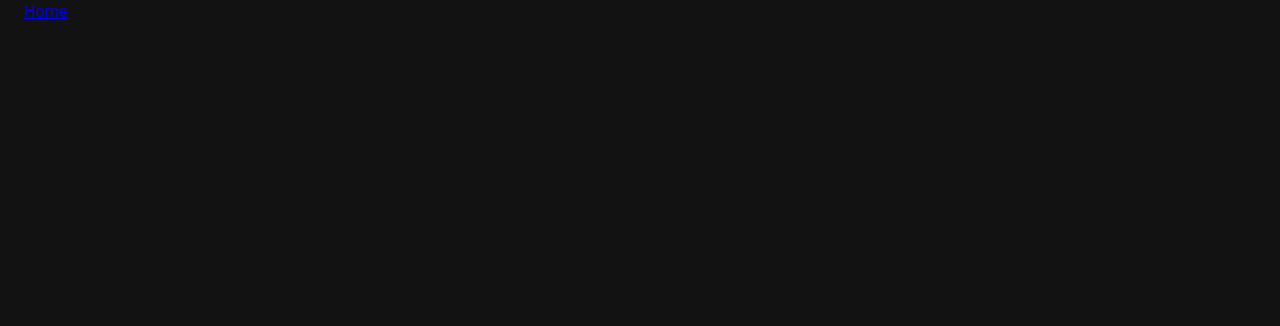
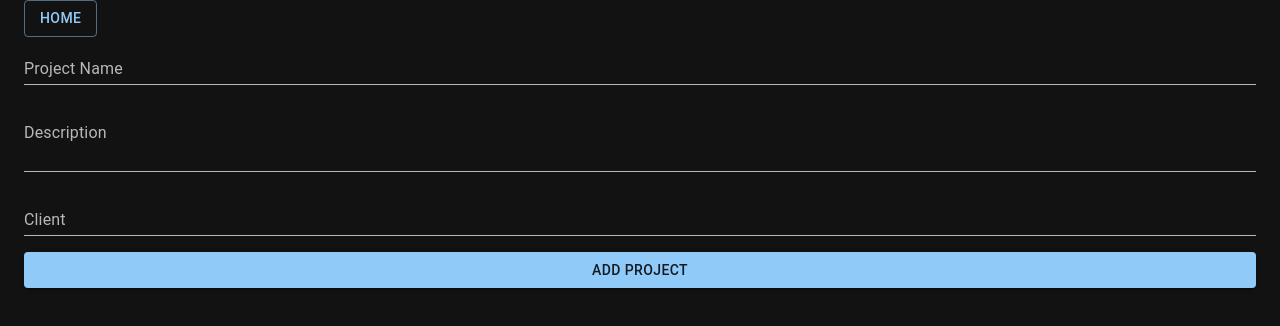
Before and after one commit to infantGrandpa/taskboard-timer, a React (Vite) app in the folder taskboard-timer/: page /new-project in a window 1280 px wide. Shown: the top 326 px of the page. Built offline with nearby package versions, Linux system fonts and the light colour scheme.

Commit message:
Add basic fields to New Project Form

```diff
--- a/taskboard-timer/src/components/NewProjectForm.tsx
+++ b/taskboard-timer/src/components/NewProjectForm.tsx
@@ -1,7 +1,73 @@
+import { Button, Stack, TextField } from "@mui/material";
 import { Link } from "react-router-dom";
+import { ProjectCreationData, addProject } from "../services/projectService";
+import { useState } from "react";
 
 const NewProjectForm = () => {
-    return <Link to="/">Home</Link>;
+    const [projectName, setProjectName] = useState("");
+    const [description, setDescription] = useState("");
+    const [client, setClient] = useState("");
+
+    const handleAddProject = async () => {
+        const projectData: ProjectCreationData = {
+            name: projectName,
+            description: description,
+            client: client,
+            start_date: new Date(2024, 2, 1),
+            end_date: new Date(2024, 11, 31),
+        };
+        try {
+            await addProject(projectData);
+        } catch (error) {
+            console.error("Error adding new project: ", error);
+        }
+    };
+
+    return (
+        <>
+            <Button
+                component={Link}
+                to="/"
+                variant="outlined"
+                aria-label="home"
+            >
+                Home
+            </Button>
+            <Stack direction="column" spacing={2}>
+                <TextField
+                    id="project-name-field"
+                    label="Project Name"
+                    variant="standard"
+                    value={projectName}
+                    onChange={(e) => setProjectName(e.target.value)}
+                />
+                <TextField
+                    id="description-field"
+                    label="Description"
+                    multiline
+                    minRows={2}
+                    maxRows={5}
+                    variant="standard"
+                    value={description}
+                    onChange={(e) => setDescription(e.target.value)}
+                />
+                <TextField
+                    id="client-field"
+                    label="Client"
+                    variant="standard"
+                    value={client}
+                    onChange={(e) => setClient(e.target.value)}
+                />
+                <Button
+                    variant="contained"
+                    onClick={handleAddProject}
+                    aria-label="add new project"
+                >
+                    Add Project
+                </Button>
+            </Stack>
+        </>
+    );
 };
 
 export default NewProjectForm;
--- a/taskboard-timer/src/components/ProjectsGrid.tsx
+++ b/taskboard-timer/src/components/ProjectsGrid.tsx
@@ -1,40 +1,14 @@
-import {
-    CircularProgress,
-    Fab,
-    Stack,
-    TextField,
-    Typography,
-} from "@mui/material";
+import { CircularProgress, Fab, Typography } from "@mui/material";
 import AddIcon from "@mui/icons-material/Add";
 import ErrorMessage from "./ErrorMessage";
 import useProjects from "../hooks/useProjects";
 import ProjectCard from "./ProjectCard";
 import Grid from "@mui/material/Unstable_Grid2";
 import DynamicTable from "./DynamicTable";
-import { useState } from "react";
-import { addProject, ProjectCreationData } from "../services/projectService";
 import { Link } from "react-router-dom";
 
 const ProjectsGrid = () => {
     const { data, isLoading, error, refetch } = useProjects();
-    const [projectName, setProjectName] = useState("");
-
-    const handleAddProject = async () => {
-        const projectData: ProjectCreationData = {
-            name: projectName,
-            description:
-                "Lorem ipsum dolor sit amet, consectetur adipiscing elit. Integer sed quam nec erat varius molestie.",
-            client: "Just me!",
-            start_date: new Date(2024, 2, 1),
-            end_date: new Date(2024, 11, 31),
-        };
-        try {
-            await addProject(projectData);
-            refetch();
-        } catch (error) {
-            console.error("Error adding new project: ", error);
-        }
-    };
 
     const projectsColumns = [
         { field: "id", label: "ID" },
@@ -50,21 +24,12 @@ const ProjectsGrid = () => {
             <Typography variant="h2" sx={{ pt: 2 }}>
                 Total Projects: {data?.length}
             </Typography>
-            <Link to="/new-project">Create New Project</Link>
-            <Stack direction="row">
-                <TextField
-                    id="project-name"
-                    label="Project Name"
-                    variant="standard"
-                    value={projectName}
-                    onChange={(e) => setProjectName(e.target.value)}
-                />
-            </Stack>
             <Fab
+                component={Link}
+                to="/new-project"
                 color="primary"
-                aria-label="add new project"
+                aria-label="create new project"
                 size="large"
-                onClick={handleAddProject}
                 sx={{
                     position: "fixed",
                     bottom: 24,
```
